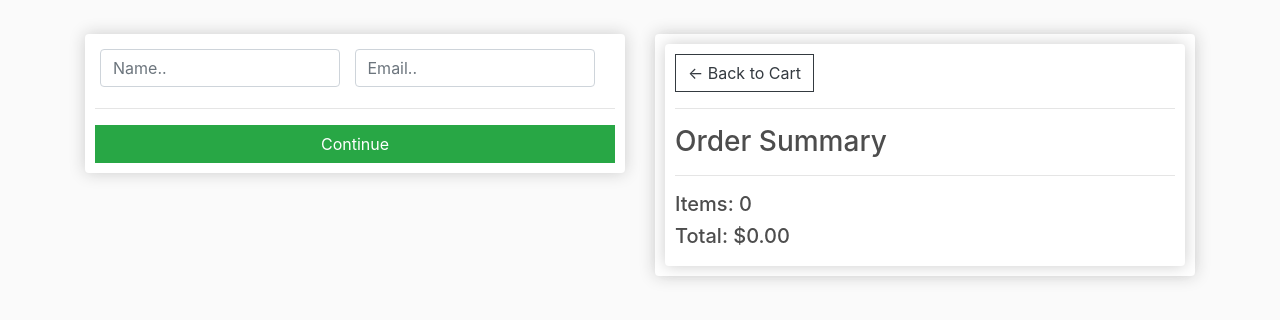
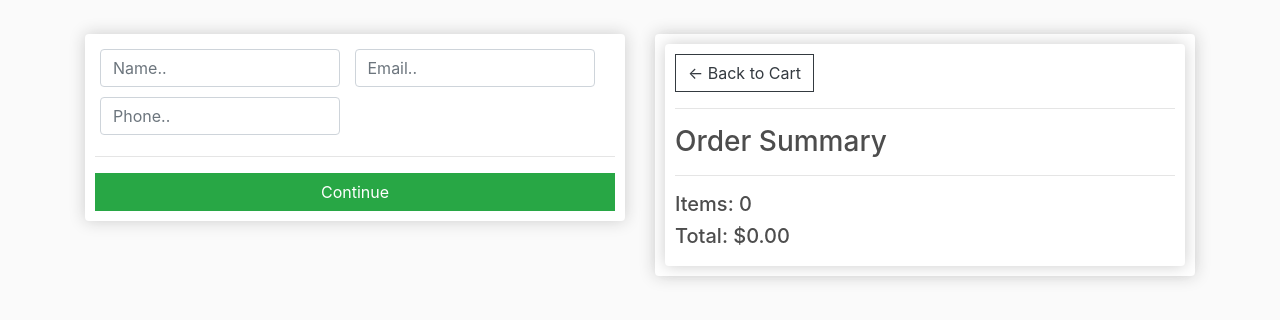
Before and after one commit to imCHiGi/django-ecommerce, a Django app: page /checkout/ in a window 1280 px wide. Shown: the part 57-377 px from the top of the page. Run offline with Django 3.2, Linux system fonts and the light colour scheme; parts of the project's set-up code (start-up, migrations or seed data) failed here and were passed over; some libraries are stand-ins or nearby versions.

Commit message:
Update checkout.html

```diff
--- a/store/templates/store/checkout.html
+++ b/store/templates/store/checkout.html
@@ -13,6 +13,9 @@
 						</div>
 						<div class="form-field">
 							<input required class="form-control" type="email" name="email" placeholder="Email..">
+						</div>
+						<div class="form-field">
+							<input required class="form-control" type="phone" name="phone" placeholder="Phone..">
 						</div>
 					</div>
 
```
